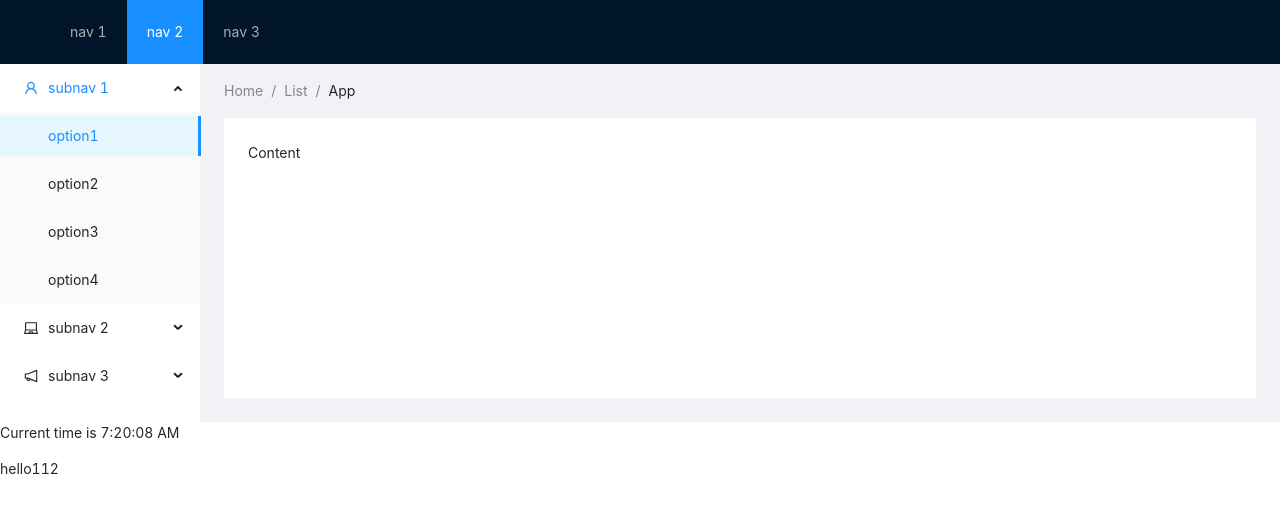
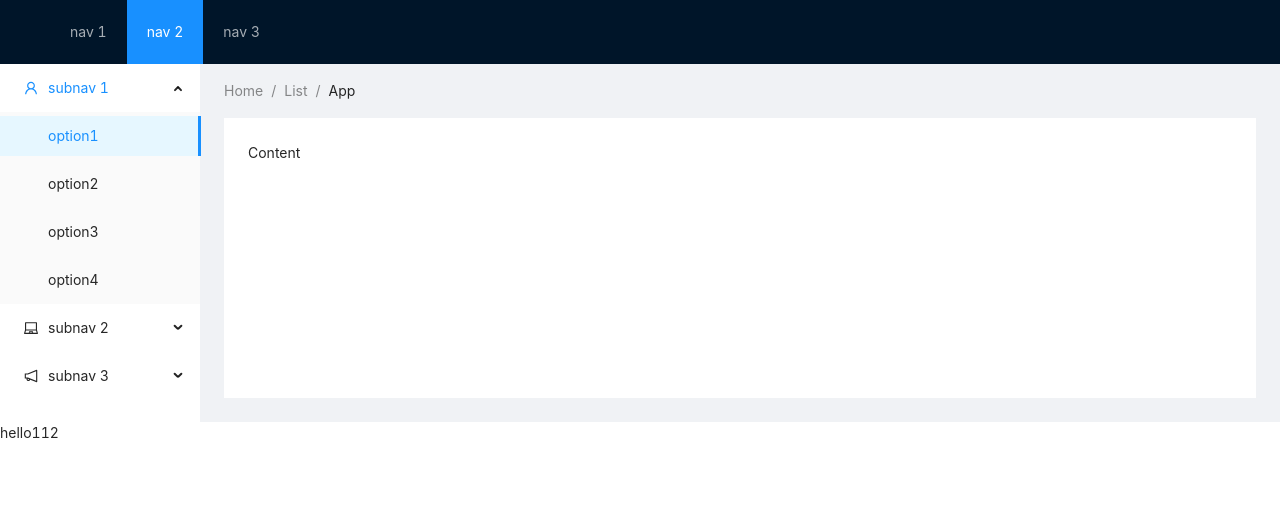
Before and after one commit to fengsiwe/Verificaton-react, a React (Create React App) app in the folder antddemo/: page / in a window 1280 px wide. Shown: the top 512 px of the page. Built offline with nearby package versions, Linux system fonts and the light colour scheme.

Commit message:
feat: function update

```diff
--- a/antddemo/src/App.js
+++ b/antddemo/src/App.js
@@ -1,5 +1,4 @@
 
-import Clock from './components/Clock';
 import OperatingPage from "./components/OperatingPage";
 import Login from "./components/Login";
 import logo from './logo.svg';
@@ -17,7 +16,6 @@ function App() {
   return (
     <div className="App">
         <OperatingPage/>
-        <Clock/>
         <Login/>
     </div>
 
--- a/antddemo/src/components/Clock.js
+++ /dev/null
@@ -1,16 +0,0 @@
-import React,{ useState,useEffect } from 'react';
-
- const Clock=()=> {
-    const[time,setTime] = useState(new Date());
-     // setInterval(() => setTime(new Date()),1000)
-     useEffect(() => {
-         setInterval(() => setTime(new Date()),1000);
-     }, [])
-
-    return(
-        <div>
-            <p>Current time is {time.toLocaleTimeString()}</p>
-        </div>
-    )
-}
-export default Clock;
```
